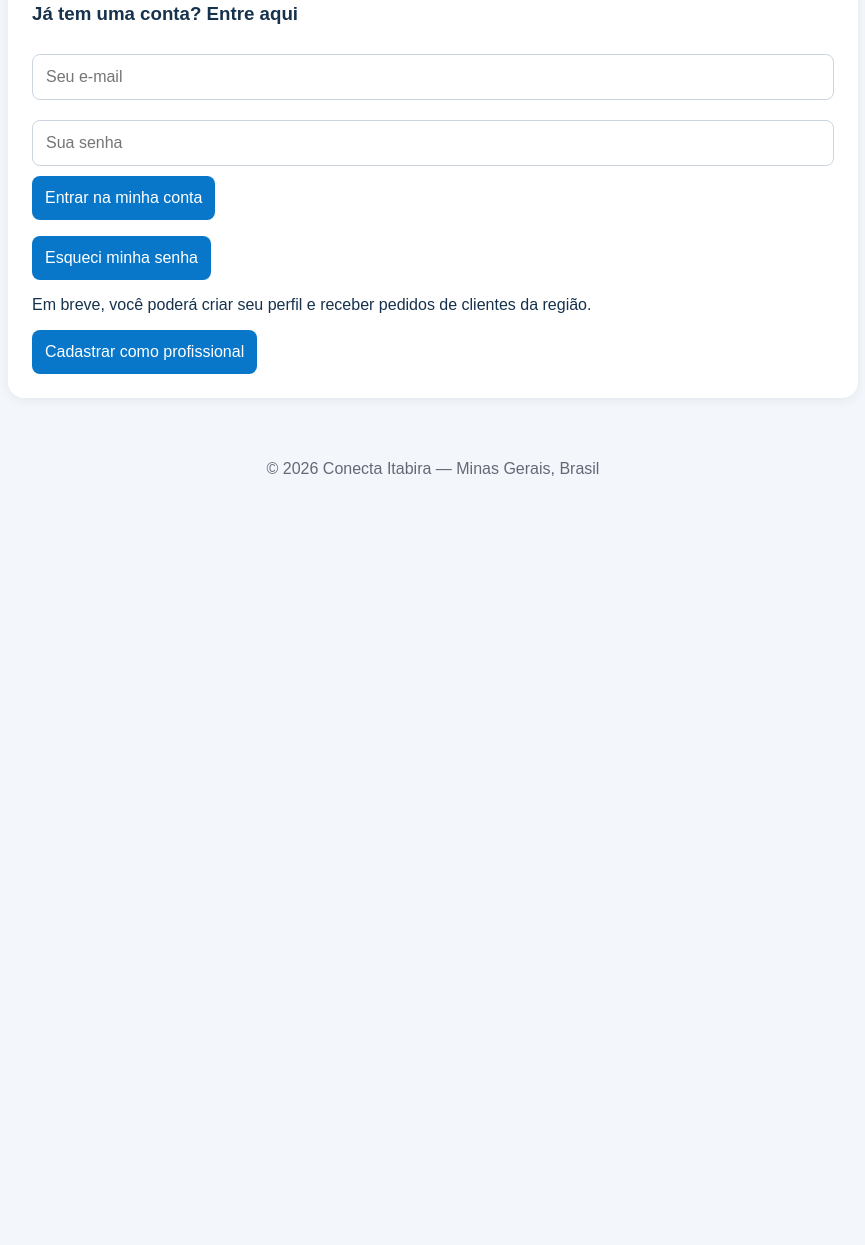
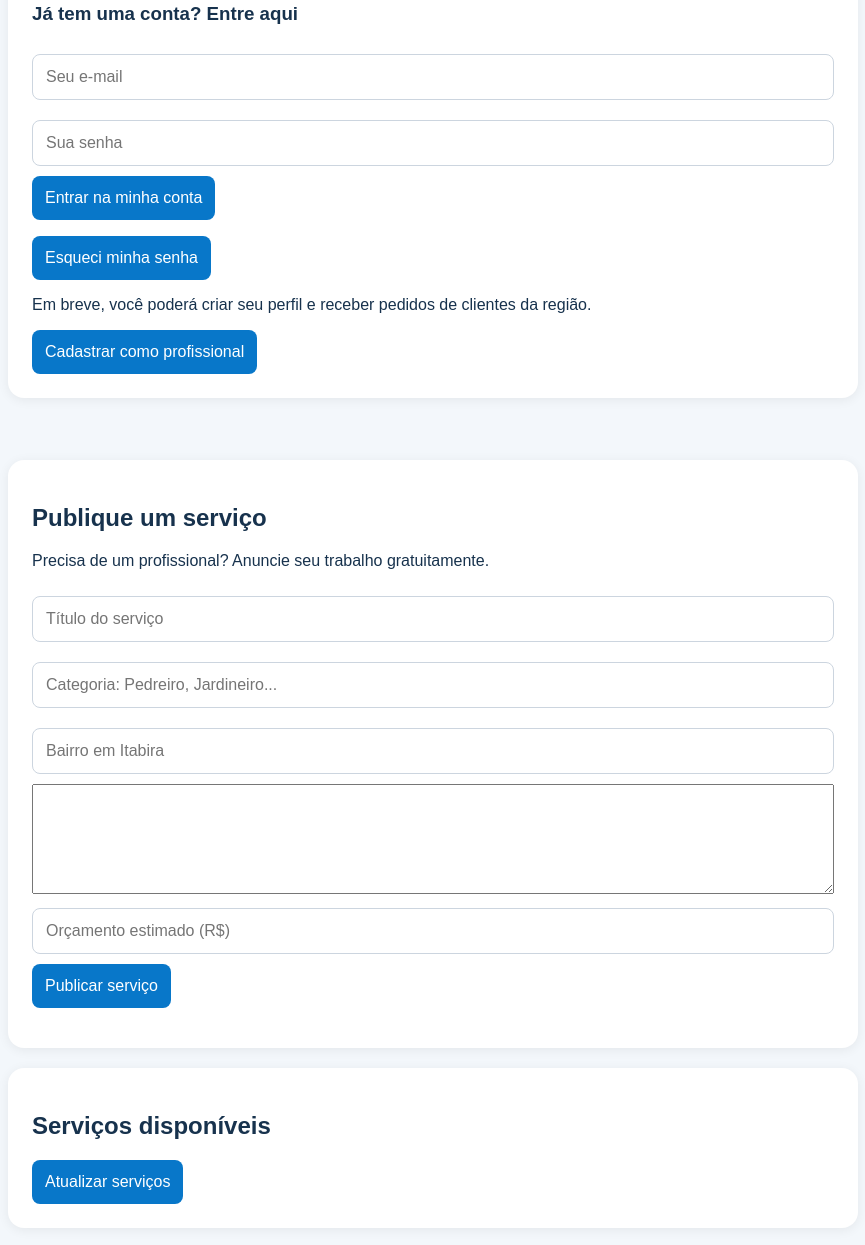
Before and after one commit to conectaitabira/conecta-itabira, a plain HTML site: page index.html in a window 1280 px wide. Shown: the part 722-1967 px from the top of the page, without its empty margins (207-1072 px from the left). Before the commit the page ends 1220 px from the top, so only its background shows below. Drawn offline with nearby package versions, Linux system fonts and the light colour scheme.

Commit message:
Update index.html

```diff
--- a/index.html
+++ b/index.html
@@ -150,7 +150,154 @@ const SUPABASE_KEY = 'sb_publishable_2GkRAw1ZpJvXJvwZdbeuGA_znj3eHXa';
 
   <p id="mensagemMinhaConta" role="status"></p>
 </section>
+
+<section class="card" style="max-width:802px;margin:20px auto;">
+  <h2>Publique um serviço</h2>
+  <p>Precisa de um profissional? Anuncie seu trabalho gratuitamente.</p>
+
+  <input id="jobTitulo" placeholder="Título do serviço">
+  <input id="jobCategoria" placeholder="Categoria: Pedreiro, Jardineiro...">
+  <input id="jobBairro" placeholder="Bairro em Itabira">
+
+  <textarea id="jobDescricao"
+    placeholder="Descreva o serviço que precisa"
+    style="width:100%;min-height:110px;padding:12px;box-sizing:border-box;">
+  </textarea>
+
+  <input id="jobOrcamento" type="number" min="0"
+    placeholder="Orçamento estimado (R$)">
+
+  <button type="button" onclick="publicarServico()">
+    Publicar serviço
+  </button>
+
+  <p id="mensagemJob" role="status"></p>
+</section>
+
+<section class="card" style="max-width:802px;margin:20px auto;">
+  <h2>Serviços disponíveis</h2>
+  <button type="button" onclick="listarServicos()">
+    Atualizar serviços
+  </button>
+  <div id="listaJobs"></div>
+</section>
+
   <footer>© 2026 Conecta Itabira — Minas Gerais, Brasil</footer>
+
+async function publicarServico() {
+  const campo = id => document.getElementById(id);
+  const mensagem = campo('mensagemJob');
+
+  const titulo = campo('jobTitulo').value.trim();
+  const categoria = campo('jobCategoria').value.trim();
+  const bairro = campo('jobBairro').value.trim();
+  const descricao = campo('jobDescricao').value.trim();
+  const orcamentoTexto = campo('jobOrcamento').value.trim();
+  const orcamento = orcamentoTexto === ''
+    ? null : Number(orcamentoTexto);
+
+  if (!titulo || !categoria || !descricao ||
+      (orcamento !== null &&
+       (!Number.isFinite(orcamento) || orcamento < 0))) {
+    mensagem.textContent = 'Preencha os dados corretamente.';
+    return;
+  }
+
+  const { data: authData, error: authError } =
+    await db.auth.getUser();
+
+  if (authError || !authData?.user) {
+    mensagem.textContent =
+      'Faça login para publicar um serviço.';
+    return;
+  }
+
+  mensagem.textContent = 'Publicando serviço...';
+
+  const { error } = await db.from('jobs').insert({
+    client_id: authData.user.id,
+    title: titulo,
+    category: categoria,
+    neighborhood: bairro,
+    description: descricao,
+    city: 'Itabira',
+    budget: orcamento
+  });
+
+  if (error) {
+    mensagem.textContent =
+      'Erro ao publicar: ' + error.message;
+    return;
+  }
+
+  mensagem.textContent = 'Serviço publicado com sucesso!';
+  campo('jobTitulo').value = '';
+  campo('jobCategoria').value = '';
+  campo('jobBairro').value = '';
+  campo('jobDescricao').value = '';
+  campo('jobOrcamento').value = '';
+
+  await listarServicos();
+}
+
+async function listarServicos() {
+  const lista = document.getElementById('listaJobs');
+  lista.textContent = 'Carregando serviços...';
+
+  const { data, error } = await db
+    .from('jobs')
+    .select('id,title,category,description,neighborhood,city,budget')
+    .eq('status', 'open')
+    .order('created_at', { ascending: false })
+    .limit(30);
+
+  if (error) {
+    lista.textContent = 'Erro: ' + error.message;
+    return;
+  }
+
+  lista.replaceChildren();
+
+  if (!data?.length) {
+    lista.textContent = 'Nenhum serviço publicado ainda.';
+    return;
+  }
+
+  data.forEach(job => {
+    const card = document.createElement('div');
+    card.style.cssText =
+      'background:#f0f7ff;padding:15px;border-radius:10px;margin-top:12px;';
+
+    const titulo = document.createElement('h3');
+    titulo.textContent = job.title;
+
+    const categoria = document.createElement('p');
+    categoria.textContent = 'Categoria: ' + job.category;
+
+    const descricao = document.createElement('p');
+    descricao.textContent = job.description;
+
+    const local = document.createElement('p');
+    local.textContent =
+      'Local: ' + (job.neighborhood || 'Bairro não informado') +
+      ', ' + job.city;
+
+    const orcamento = document.createElement('p');
+    orcamento.textContent = job.budget == null
+      ? 'Orçamento a combinar'
+      : 'Orçamento: ' +
+        Number(job.budget).toLocaleString('pt-BR', {
+          style: 'currency',
+          currency: 'BRL'
+        });
+
+    card.append(titulo, categoria, descricao, local, orcamento);
+    lista.appendChild(card);
+  });
+}
+
+listarServicos();
+
   <script>
 
 async function recuperarSenha() {
```
